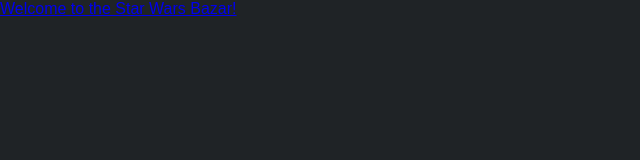
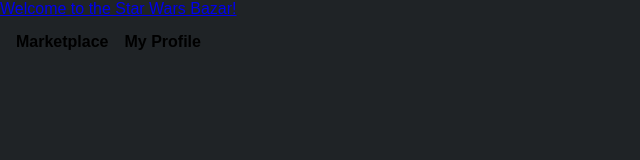
Before and after one commit to Rick1Marques/star-wars-bazar-app, a Next.js app: page / in a window 1280 px wide. Shown: the top 160 px of the page, without its empty margins (0-640 px from the left). Built offline with nearby package versions, Linux system fonts and the light colour scheme; a web font is replaced by a local one.

Commit message:
add user profile and nav

```diff
--- /dev/null
+++ b/components/Nav/index.js
@@ -0,0 +1,30 @@
+import styled from "styled-components";
+import Flex from "../Layout/Flex";
+import Link from "next/link";
+
+const StyledNav = styled.nav`
+  display: flex;
+  gap: 1rem;
+  flex-direction: row;
+  align-items: center;
+  justify-content: start;
+  padding: 0 1rem;
+  height: 3rem;
+  font-weight: bold;
+  a {
+    text-decoration: none;
+    color: black;
+    &:hover {
+      text-decoration: underline;
+    }
+  }
+`;
+
+export default function Nav() {
+  return (
+    <StyledNav>
+      <Link href="/marketplace">Marketplace</Link>
+      <Link href="/users-profile">My Profile</Link>
+    </StyledNav>
+  );
+}
--- a/next.config.js
+++ b/next.config.js
@@ -14,7 +14,7 @@
     return config;
   },
   images: {
-    domains: ["static.wikia.nocookie.net"],
+    domains: ["static.wikia.nocookie.net", "lumiere-a.akamaihd.net","m.media-amazon.com"],
   },
 };
 
--- a/pages/_app.js
+++ b/pages/_app.js
@@ -2,6 +2,7 @@
 import { SWRConfig } from "swr";
 import fetcher from "@/lib/fetcher";
 import { Blinker } from "@next/font/google";
+import Nav from "@/components/Nav";
 
 const blinker = Blinker({
   subsets: ["latin"],
@@ -14,6 +15,7 @@
       <SWRConfig value={{ fetcher }}>
         <GlobalStyle />
         <Component {...pageProps} />
+        <Nav />
       </SWRConfig>
     </main>
   );
--- /dev/null
+++ b/pages/api/users/index.js
@@ -0,0 +1,13 @@
+import connect from "@/db/connect";
+import User from "@/db/models/User";
+import Listing from "@/db/models/Listing";
+
+export default async function handler(request, response) {
+  await connect();
+  if (request.method === "GET") {
+    const users = await User.find({}).populate("listings").exec();
+    response.status(200).json(users);
+    return;
+  }
+  response.status(405).json({ message: "Method not allowed" });
+}
```
Also changed, not shown: pages/users-profile/index.js (added, +28 -0 lines).
